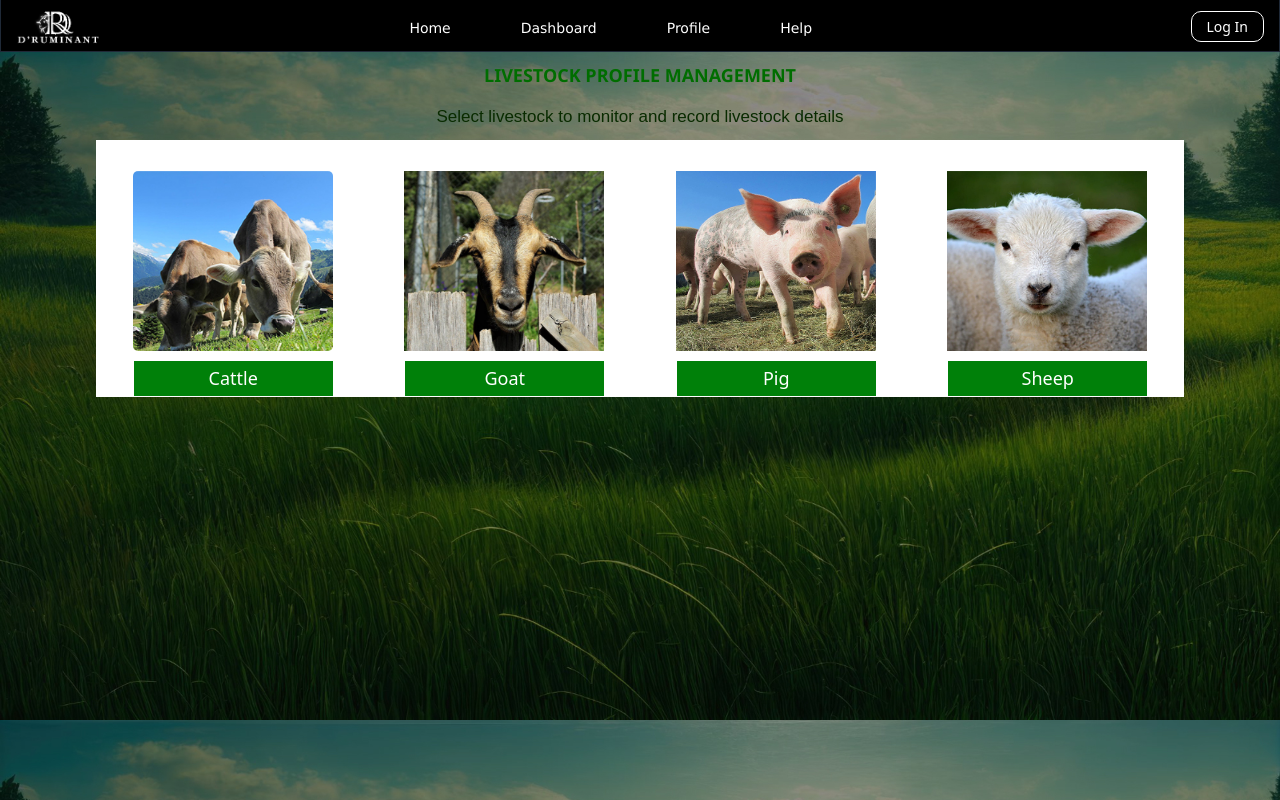
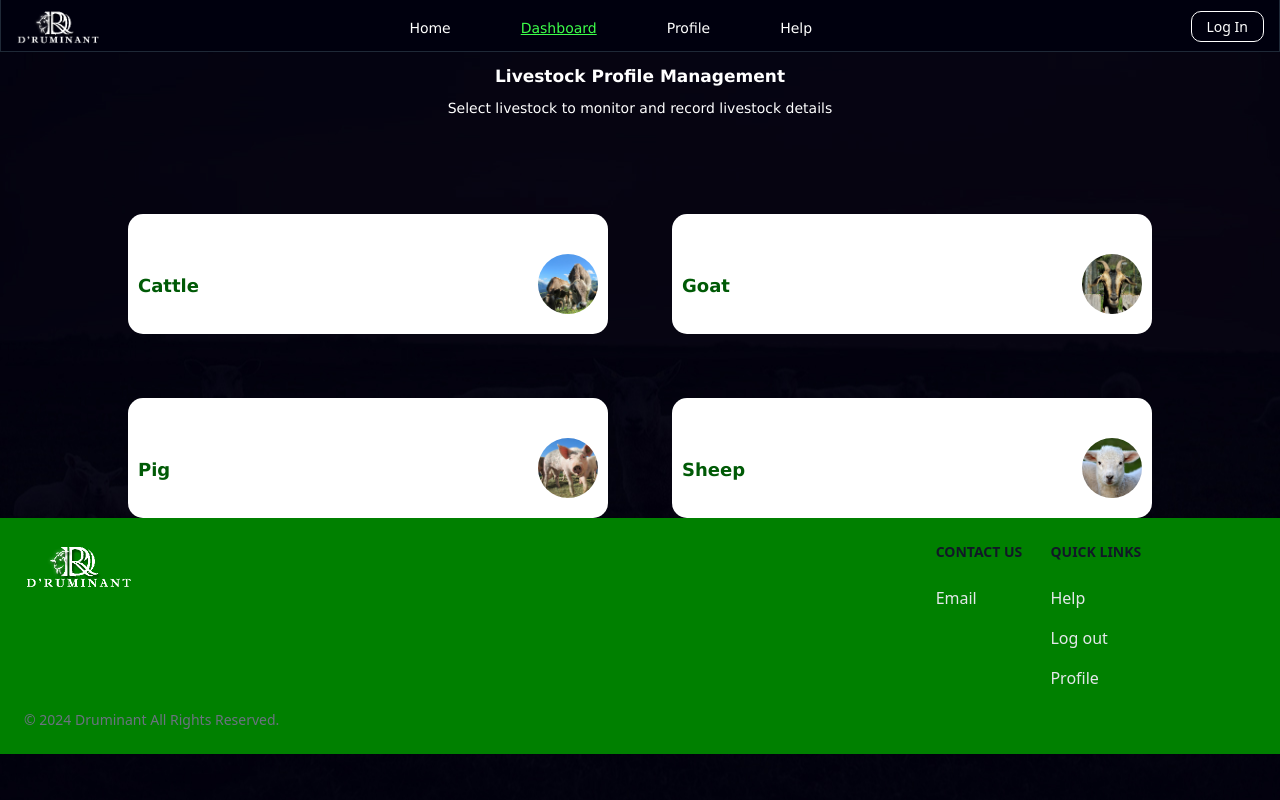
Before and after one commit to Samuel-EA1/druminant_project, a Next.js app: page /dashboard/livestock in a window 1280 px wide. Built offline with nearby package versions, Linux system fonts and the light colour scheme.

Commit message:
progress

```diff
--- a/src/components/footer.js
+++ b/src/components/footer.js
@@ -55,13 +55,22 @@ export const Footer = () => {
                     Help
                   </a>
                 </li>
+                <li className="mb-4">
+                  <a
+                    href="#"
+                    target="_blank"
+                    className="hover:underline text-gray-200"
+                  >
+                    Log out
+                  </a>
+                </li>
                 <li>
                   <a
                     href="#"
                     target="_blank"
                     className="hover:underline text-gray-200"
                   >
-                    Log out
+                    Profile
                   </a>
                 </li>
               </ul>
--- a/src/components/moduleheader.js
+++ b/src/components/moduleheader.js
@@ -45,6 +45,7 @@ function ModuleHeader() {
   const currentPath = router.asPath;
 
   function logOut() {
+    confirm("Are you sure you want to log out?")
     localStorage.removeItem("user");
     setUserFromLocalStorage(null);
     router.push("/");
@@ -60,26 +61,33 @@ function ModuleHeader() {
   return (
     <div>
       <div
-        className={`admin-header ${
+        className={`admin-header  ${
           currentPath === "/" ||
           currentPath === "/login" ||
           currentPath === "/signup"
             ? "border-none"
             : "border-[1px]"
-        }  border-gray-800 py-5    ${
+        }
+        border-gray-800 py-5    ${
           currentPath === "/" ||
           currentPath === "/login" ||
           currentPath === "/signup"
             ? "bg-transparent"
             : "#008000"
-        }`}
+        }  fixed top-0 left-0 right-0 ${
+          currentPath !== "/" ||
+          currentPath !== "/login" ||
+          currentPath !== "/signup"
+        }
+        `}
         style={{
           backgroundColor:
             currentPath === "/" ||
             currentPath === "/login" ||
             currentPath === "/signup"
               ? " "
-              : "black",
+              : "rgb(0, 0, 14)",
+
         }}
       >
         <div>
@@ -102,7 +110,7 @@ function ModuleHeader() {
                 Home
               </Link>
             </li>
-            <li className={router.pathname === "/dashboard" ? "active" : ""}>
+            <li className={router.pathname === "/dashboard" || "/dashboard/livestock/" ? "active" : ""}>
               <Link
                 href={"/dashboard"}
                 className="menu-nav2"
@@ -168,7 +176,7 @@ function ModuleHeader() {
       </div>
 
       <div
-        className={`mobile-header z-50 relative top-0 right-0 left-0   ${
+        className={`mobile-header z-50 relative top-0 right-0 left-0    ${
           currentPath === "/" ||
           currentPath === "/login" ||
           currentPath === "/signup"
--- a/src/pages/dashboard/livestock/index.js
+++ b/src/pages/dashboard/livestock/index.js
@@ -1,4 +1,6 @@
+import { Footer } from "@/components/footer"
 import ModuleHeader from "@/components/moduleheader"
+import Head from "next/head"
 import Image from "next/image"
 import Link from "next/link"
 
@@ -6,39 +8,112 @@ import Link from "next/link"
 function LivestockSelection() {
     //dashboard/livestock/
     return <div>
+        <Head>
+            <title>druminant - Livestock profile</title>
+            <meta name="description" content="Generated by create next app" />
+            <meta name="viewport" content="width=device-width, initial-scale=1" />
+            <link rel="icon" type="image/png" sizes="16x16" href="/image/mobilelogo.png" />
+        </Head>
+        <div>
             <ModuleHeader />
-        <h1 className="module-header-first">Livestock Profile Management</h1>
-        <p className="select-header">Select livestock to monitor and record livestock details</p>
-        <div className="livestock-select">
-            <div className="live-img2">
+            <div className="dashboard-main  mx-auto">
+                <h1 className="text-white mt-5 text-center md:mt-16" style={{ fontFamily: "verdana", fontWeight: "bold", fontSize: "17px" }}>Livestock Profile Management</h1>
+                <p className="text-white mt-2 text-xs text-center md:text-sm" style={{ fontFamily: "verdana" }}>Select livestock to monitor and record livestock details</p>
+
+                <div className="mx-auto mt-12 md:mt-24" >
+
+                    <div className="grid grid-cols-1 w-11/12 gap-8 mx-auto md:grid-cols-2 md:gap-16 md:w-4/5">
+
+                        <div className="card4 hover:scale-105 hover:animate-pulse">
                             <Link href={`/dashboard/livestock/cattle`}>
-                    <Image className="live-img1" width={100} height={100} style={{borderRadius:"5px"}} src="/image/cattle.jpg" />
-                   <p>Cattle</p></Link>
-
+                                <div className="flex justify-between mt-10">
+                                    <h1>Cattle</h1>
+                                    <div>
+                                        <Image
+                                            style={{
+                                                height: "auto",
+                                                width: "60px",
+                                                borderRadius: "50%",
+                                                marginRight: "10px",
+                                            }}
+                                            src={"/image/cattle.jpg"}
+                                            width={100}
+                                            height={100}
+                                        />
+                                    </div>
+                                </div>
+                            </Link>
                         </div>
 
-            <div className="live-img2">
-                <Link href={`/dashboard/livestock/goat`} className="link2">
-                    <Image className="live-img1" width={100} height={100} src="/image/goat.jpg" />
-                    <p>Goat</p></Link>
+                        <div className="card4 hover:scale-105 hover:animate-pulse">
+                            <Link href={`/dashboard/livestock/goat`}>
+                                <div className="flex justify-between mt-10">
+                                    <h1>Goat</h1>
+                                    <div>
+                                        <Image
+                                            style={{
+                                                height: "auto",
+                                                width: "60px",
+                                                borderRadius: "50%",
+                                                marginRight: "10px",
+                                            }}
+                                            src={"/image/goat.jpg"}
+                                            width={100}
+                                            height={100}
+                                        />
+                                    </div>
+                                </div>
+                            </Link>
                         </div>
 
-
-            <div className="live-img2">
-                <Link href={`/dashboard/livestock/pig`} className="link2">
-                    <Image className="live-img1" width={100} height={100} src="/image/pig.jpg" />
-                    <p>Pig</p></Link>
-            </div>
-            <div className="live-img2">
-                <Link href={`/dashboard/livestock/sheep`} className="link2">
-                    <Image className="live-img1" width={100} height={100} src="/image/sheep.jpg" />
-                    <p>Sheep</p></Link>
+                        <div className="card4 hover:scale-105 hover:animate-pulse">
+                            <Link href={`/dashboard/livestock/pig`}>
+                                <div className="flex justify-between mt-10">
+                                    <h1>Pig</h1>
+                                    <div>
+                                        <Image
+                                            style={{
+                                                height: "auto",
+                                                width: "60px",
+                                                borderRadius: "50%",
+                                                marginRight: "10px",
+                                            }}
+                                            src={"/image/pig.jpg"}
+                                            width={100}
+                                            height={100}
+                                        />
                                     </div>
                                 </div>
+                            </Link>
+                        </div>
 
-
-
-
+                        <div className="card4 hover:scale-105 hover:animate-pulse">
+                            <Link href={`/dashboard/livestock/sheep`}>
+                                <div className="flex justify-between mt-10">
+                                    <h1>Sheep</h1>
+                                    <div>
+                                        <Image
+                                            style={{
+                                                height: "auto",
+                                                width: "60px",
+                                                borderRadius: "50%",
+                                                marginRight: "10px",
+                                            }}
+                                            src={"/image/sheep.jpg"}
+                                            width={100}
+                                            height={100}
+                                        />
+                                    </div>
+                                </div>
+                            </Link>
+                        </div>
+                    </div>
+                    </div>
+            <div className=" md:mt-0 mt-32">
+                <Footer />
+            </div>
+                </div>
+        </div>
     </div>
 
 
--- a/src/pages/index.js
+++ b/src/pages/index.js
@@ -27,7 +27,7 @@ export default function Home() {
 
         <Body />
 
-        <div className="mt-60 ">
+        <div className="mt-60 md:mt-64 ">
           <Footer />
         </div>
       </div>
--- a/src/pages/login.js
+++ b/src/pages/login.js
@@ -50,7 +50,7 @@ export default function Login() {
   return (
     <div>
       <Head>
-        <title>druminant - log in</title>
+        <title>Druminant - Log in</title>
         <meta name="description" content="Generated by create next app" />
         <meta name="viewport" content="width=device-width, initial-scale=1" />
         <link rel="icon" type="image/png" sizes="16x16" href="/image/mobilelogo.png" />
--- a/src/pages/signup.js
+++ b/src/pages/signup.js
@@ -20,7 +20,7 @@ export default function Login() {
   return (
     <div>
       <Head>
-        <title>druminant - sign up</title>
+        <title>Druminant - Sign up</title>
         <meta name="description" content="Generated by create next app" />
         <meta name="viewport" content="width=device-width, initial-scale=1" />
         <link rel="icon" type="image/png" sizes="16x16" href="/image/mobilelogo.png" />
--- a/src/styles/globals.css
+++ b/src/styles/globals.css
@@ -617,6 +617,27 @@ display: none;
   text-decoration: underline;
 }
 .card1 p {
+  padding-left: 10px;
+  font-size: 15px;
+  font-family: Verdana, Geneva, Tahoma, sans-serif;
+}
+.card4{
+  background-color: white;
+  height: 120px;
+  width: 100%;
+  border-radius: 15px;
+}
+.card4 h1 {
+  padding: 18px 0px 5px 10px;
+  font-weight: bold;
+  font-size: 18px;
+  font-family: Verdana, Geneva, Tahoma, sans-serif;
+  color: #005a06;
+}
+.card4 h1:hover {
+  text-decoration: underline;
+}
+.card4 p {
   padding-left: 10px;
   font-size: 15px;
   font-family: Verdana, Geneva, Tahoma, sans-serif;
```
Also changed, not shown: src/pages/dashboard/index.js (+13 -4 lines). Lines whose indentation alone changed are shown as unchanged.
